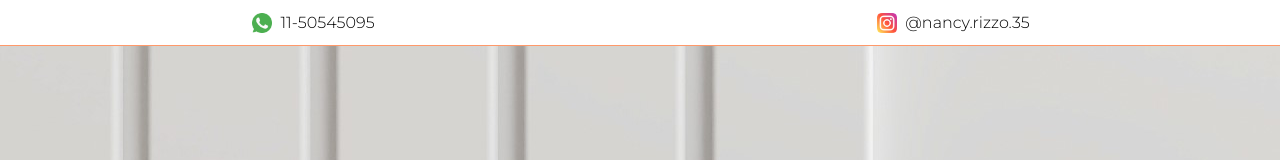
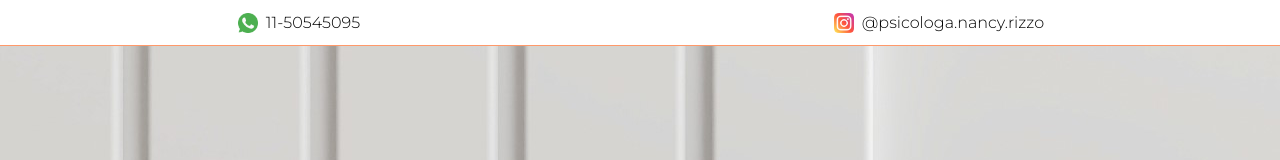
Before and after one commit to NataliaChiara/NancyRizzo, a plain HTML site: page NancyAliciaRizzo/index.html in a window 1280 px wide. Shown: the top 160 px of the page. Drawn offline with Linux system fonts and the light colour scheme.

Commit message:
cambio usuario instagram

```diff
--- a/NancyAliciaRizzo/index.html
+++ b/NancyAliciaRizzo/index.html
@@ -21,7 +21,7 @@
         </div>
         <div class="contacto">
             <img src="/imagenes/ig.png" width="20px">
-            <a href="https://www.instagram.com/nancy.rizzo.35/?hl=es">@nancy.rizzo.35</a>
+            <a href="https://www.instagram.com/psicologa.nancy.rizzo/?hl=es">@psicologa.nancy.rizzo</a>
         </div>
         <!-- <div class="contacto">
             <img src="/imagenes/email.png" width="20px">
```
